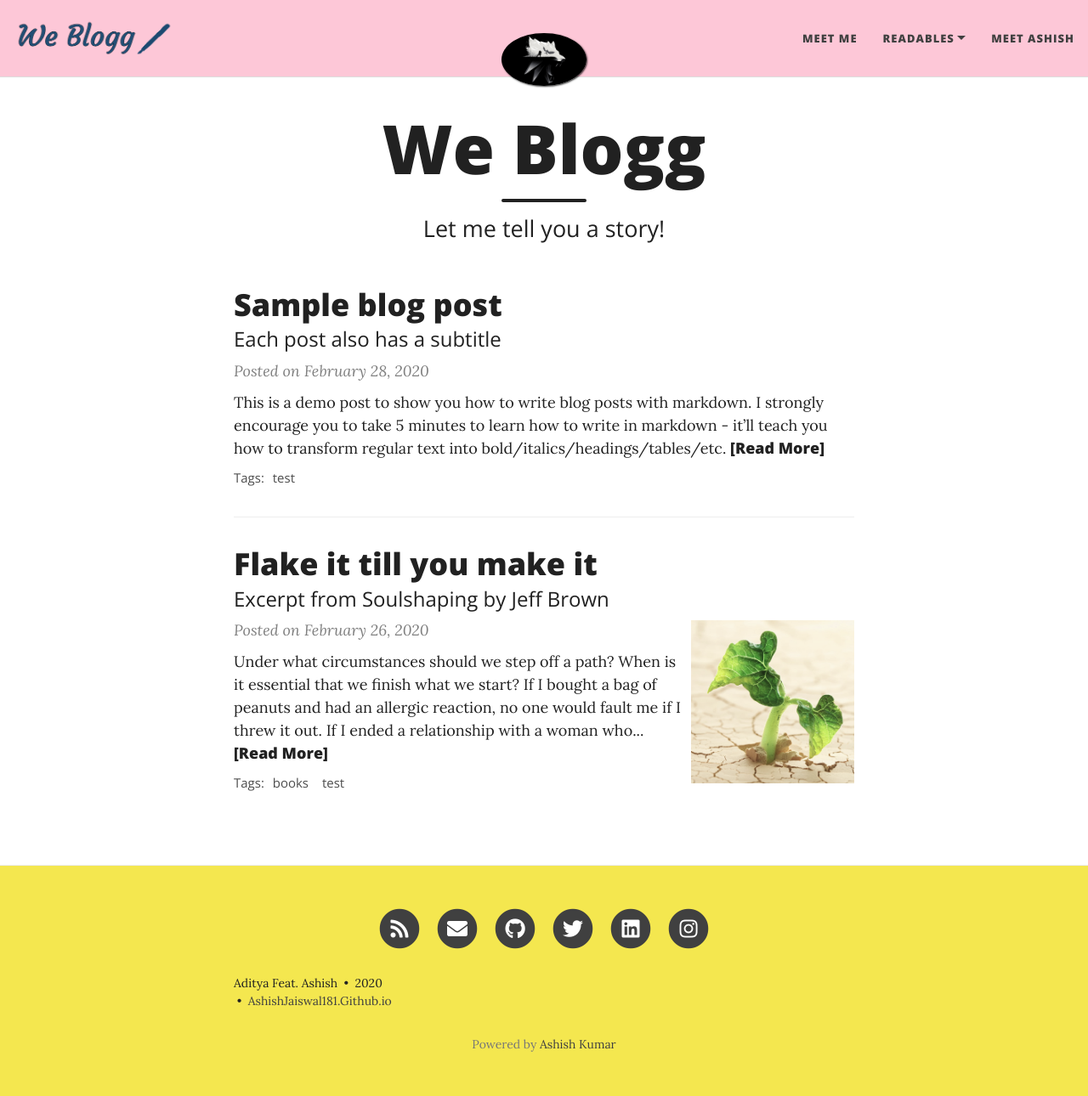
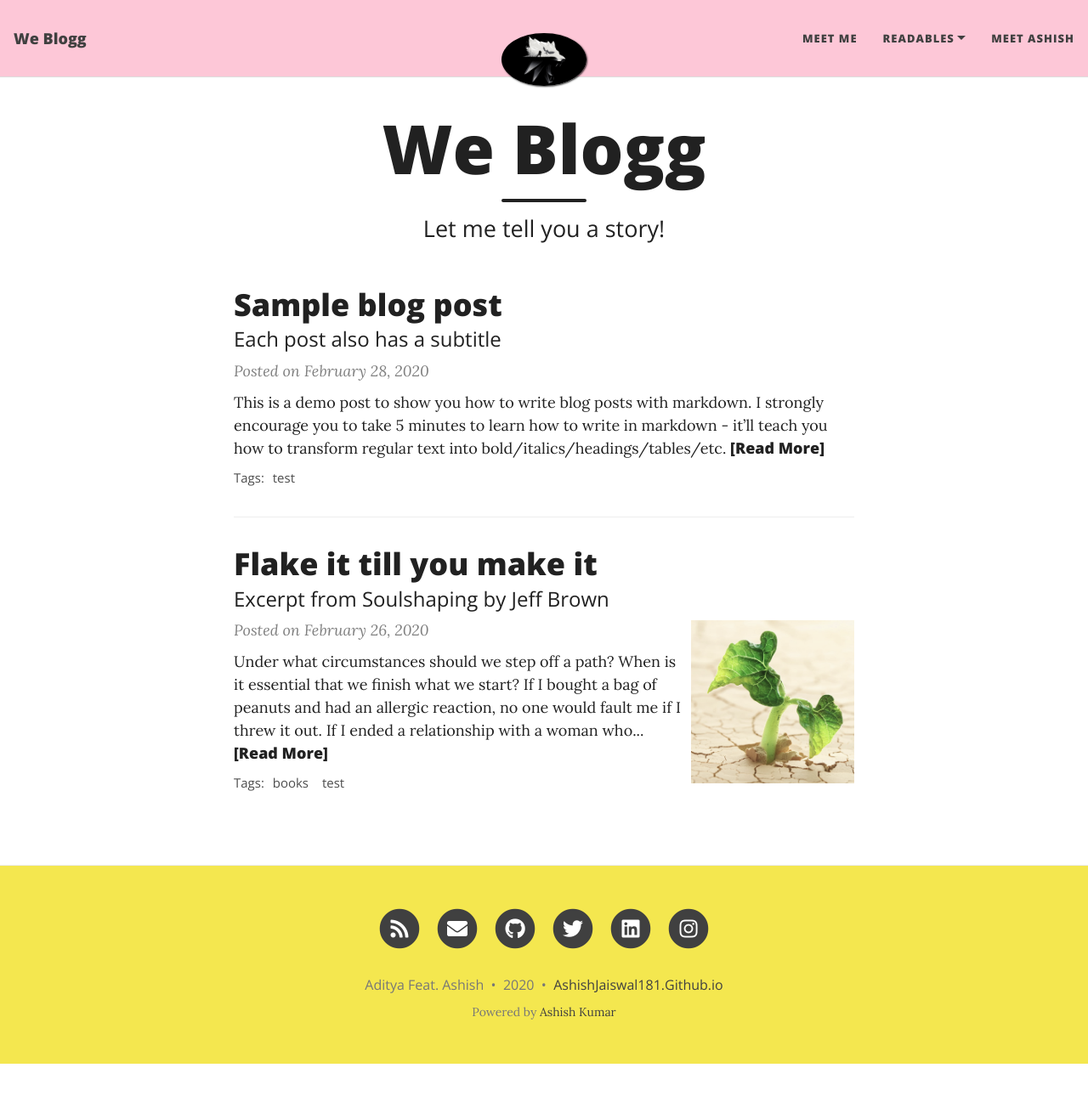
Before and after one commit to Ashishjaiswal181/WeBlogg, a Jekyll site: the page built from index.html, in a window 1280 px wide and 1290 px high. Shown: the whole window at 85% size. Built offline with Jekyll 4.4.1, drawn with Linux system fonts in a browser that asks for light colours; nearby versions of some CDN libraries; the list of posts is cut into pages by our own code.

Commit message:
logo fix

```diff
--- a/404.html
+++ b/404.html
@@ -5,8 +5,7 @@ permalink: /404.html
 ---
 
 <div class="text-center">
-    <h1>Error 404</h1>
-  <h1>Looks like the blog you are looking for isn't complete yet, read another blog instead.</h1>
+
   <br/>
 
   <img src="{{ 'assets/img/404error.jpg' | relative_url }}" alt="Not found" />
--- a/_config.yml
+++ b/_config.yml
@@ -32,7 +32,7 @@ round-avatar: true
 
 # If you want to have an image logo in the top-left corner instead of having the title of the website,
 # then specify the following parameter
-title-img: /assets/img/LogoWeBlogg.png
+#title-img: /assets/img/LogoWeBlogg.png
 
 
 # --- Footer social media links --- #
--- a/_includes/footer.html
+++ b/_includes/footer.html
@@ -1,7 +1,7 @@
 <footer>
   <div class="container-md beautiful-jekyll-footer">
     <div class="row">
-      <div class="col-xl-8 offset-xl-2 col-lg-10 offset-lg-1">
+      <div class="col-xl-8 offset-xl-2 col-lg-10 offset-lg-1" style="text-decoration-color: darkorange">
       {% include social-networks-links.html %}
       {% if page.footer-extra %}
         <div class="footer-custom-content">
@@ -11,13 +11,12 @@
         </div>
       {% endif %}
       <p class="copyright text-muted">
-      <div class="footerauthor" style="text-decoration-color: darkorange">
       {% if site.author %}
         {{ site.author }}
         &nbsp;&bull;&nbsp;
       {% endif %}
       {{ site.time | date: '%Y' }}
-</div>
+
       {% if site.url-pretty %}
         &nbsp;&bull;&nbsp;
         <span class="author-site">
@@ -33,8 +32,8 @@
       {% endif%}
       </p>
       {% unless site.remove-ads %}<p class="theme-by text-muted">
-        <span class="poweredby" style="text-decoration-color: darkorange">Powered by</span>
-        <a href="https://ashishjaiswal181.github.io/">Ashish Kumar</a>
+        Powered by
+        <a href="https://ashishjaiswal181.github.io">Ashish Kumar</a>
       </p>{% endunless %}
       </div>
     </div>
```
Also changed, not shown: assets/img/weblogglogo.png (renamed from assets/img/LogoWeBlogg.png).
